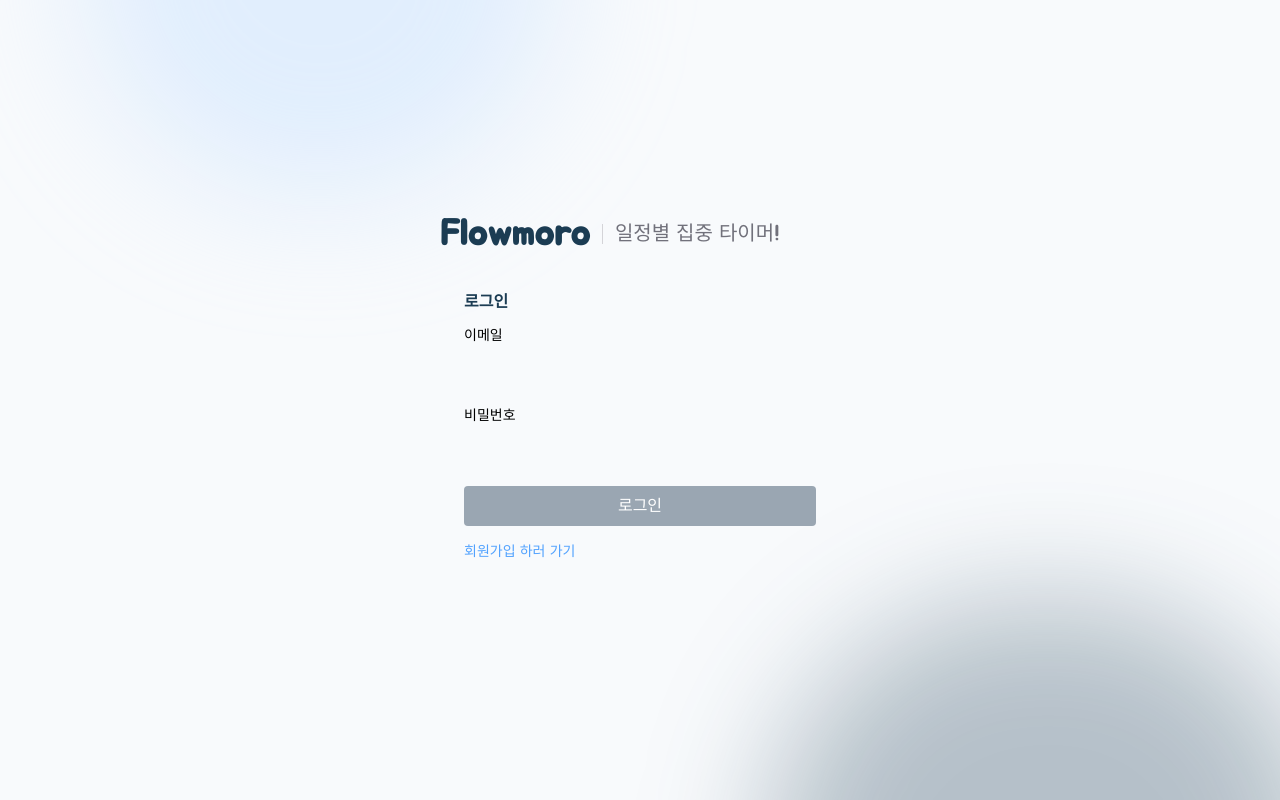
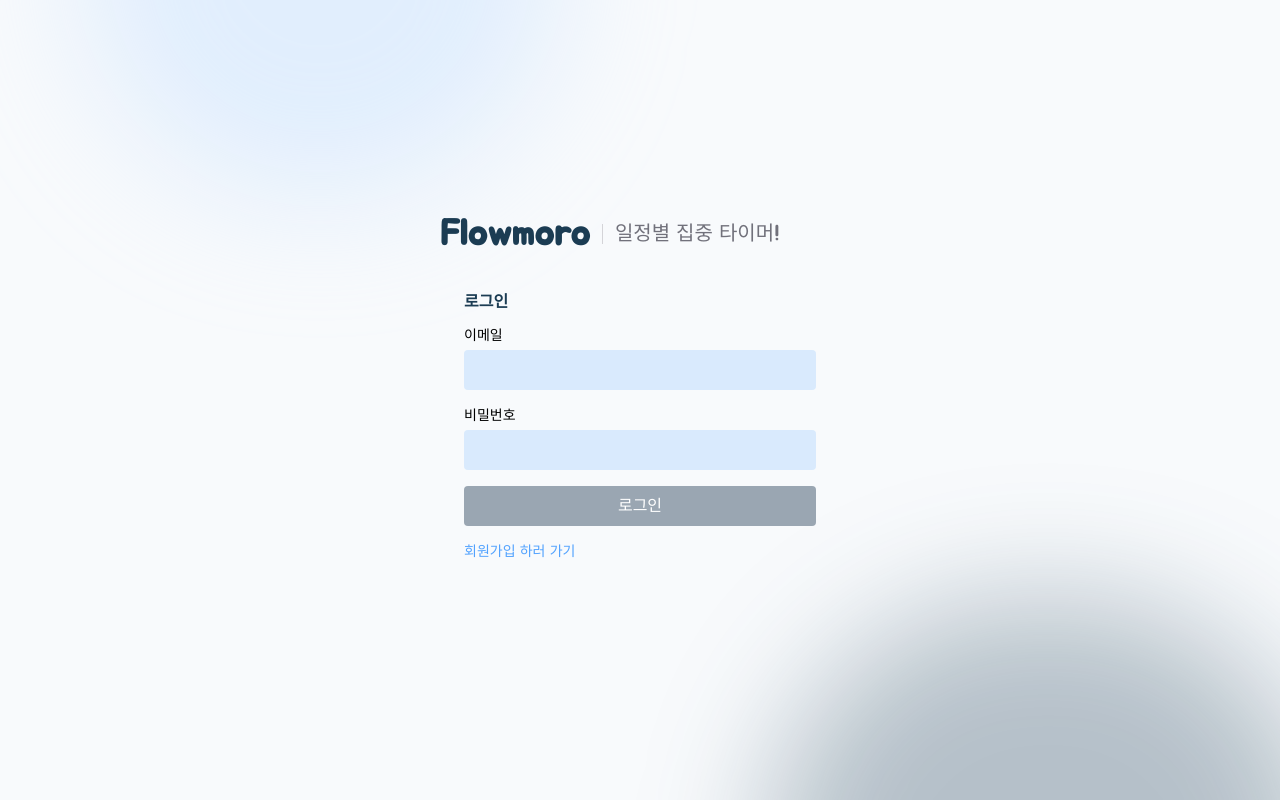
Before and after one commit to chilly003/Flowmoro, a Next.js app in the folder flowmoro/: page / in a window 1280 px wide. Built offline with nearby package versions, Linux system fonts and the light colour scheme; no server answers.

Commit message:
fix : 디자인 수정

```diff
--- a/flowmoro/components/ui/login.tsx
+++ b/flowmoro/components/ui/login.tsx
@@ -50,7 +50,7 @@
             <input
               type="email"
               {...register("email", { required: "이메일을 입력하세요." })}
-              className="w-full focus:outline-none focus:ring-1 focus:ring-blues-400 rounded px-3 py-2"
+              className="w-full focus:outline-none focus:ring-1 focus:ring-blues-400 rounded px-3 py-2 bg-blues-200"
             />
             {errors.email && (
               <p className="text-xs text-red-500">{errors.email.message}</p>
@@ -65,7 +65,7 @@
               {...register("password", {
                 required: "비밀번호를 입력하세요.",
               })}
-              className="w-full focus:outline-none focus:ring-1 focus:ring-blues-400 rounded px-3 py-2"
+              className="w-full focus:outline-none focus:ring-1 focus:ring-blues-400 rounded px-3 py-2 bg-blues-200"
             />
             {errors.password && (
               <p className="text-xs text-red-500">{errors.password.message}</p>
--- a/flowmoro/components/ui/signup.tsx
+++ b/flowmoro/components/ui/signup.tsx
@@ -45,7 +45,7 @@
           <input
             type="email"
             {...register("email", { required: "이메일을 입력하세요." })}
-            className="w-full rounded px-3 py-2 focus:outline-none focus:ring-1 focus:ring-blues-400"
+            className="w-full rounded px-3 py-2 focus:outline-none focus:ring-1 focus:ring-blues-400 bg-blues-200"
           />
           {errors.email && (
             <p className="text-xs text-red-500">{errors.email.message}</p>
@@ -64,7 +64,7 @@
                 message: "비밀번호는 8자 이상이어야 합니다.",
               },
             })}
-            className="w-full rounded px-3 py-2 focus:outline-none focus:ring-1 focus:ring-blues-400"
+            className="w-full rounded px-3 py-2 focus:outline-none focus:ring-1 focus:ring-blues-400 bg-blues-200"
           />
           {errors.password && (
             <p className="text-xs text-red-500">{errors.password.message}</p>
```
